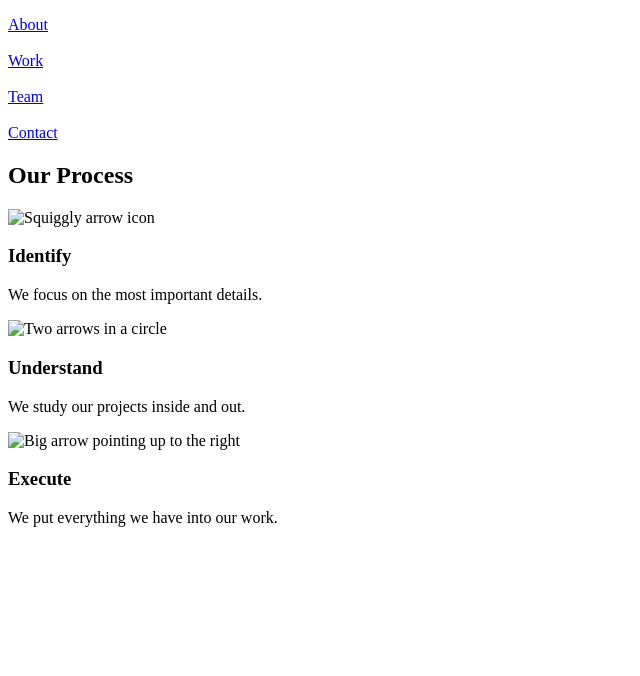
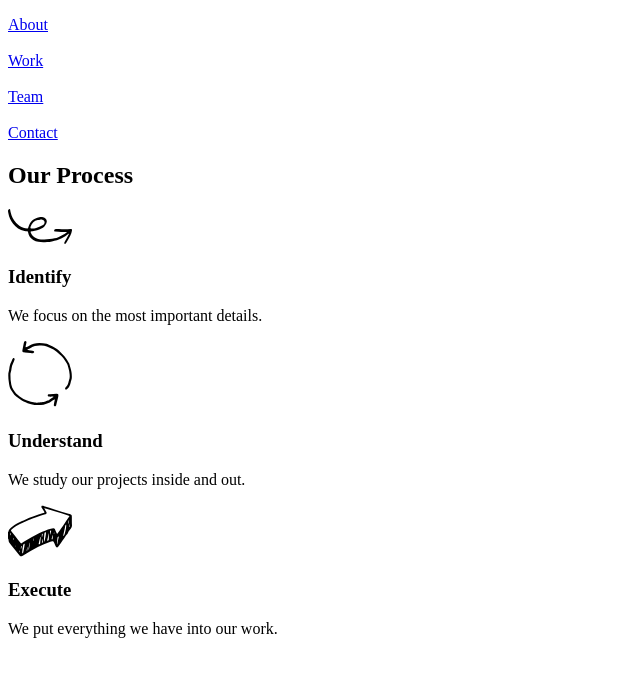
Before and after one commit to TheMouseSerpent/Broadway, a plain HTML site: page index.html in a window 1280 px wide. Shown: the part 100-776 px from the top of the page, without its empty margins (0-640 px from the left). Drawn offline with Linux system fonts and the light colour scheme.

Commit message:
Fixed filepath for images in the process div

```diff
--- a/index.html
+++ b/index.html
@@ -25,13 +25,13 @@
     </div>
     <div class="Process">
       <h2>Our Process</h2>
-      <img src="./Images/identify" alt="Squiggly arrow icon">
+      <img src="./Resources/Images/identify.svg" alt="Squiggly arrow icon">
       <h3>Identify</h3>
       <p>We focus on the most important details.</p>
-      <img src="./Images/understand" alt="Two arrows in a circle">
+      <img src="./Resources/Images/understand.svg" alt="Two arrows in a circle">
       <h3>Understand</h3>
       <p>We study our projects inside and out.</p>
-      <img src="./Images/execute" alt="Big arrow pointing up to the right">
+      <img src="./Resources/Images/execute.svg" alt="Big arrow pointing up to the right">
       <h3>Execute</h3>
       <p>We put everything we have into our work.</p>
     </div>
```
